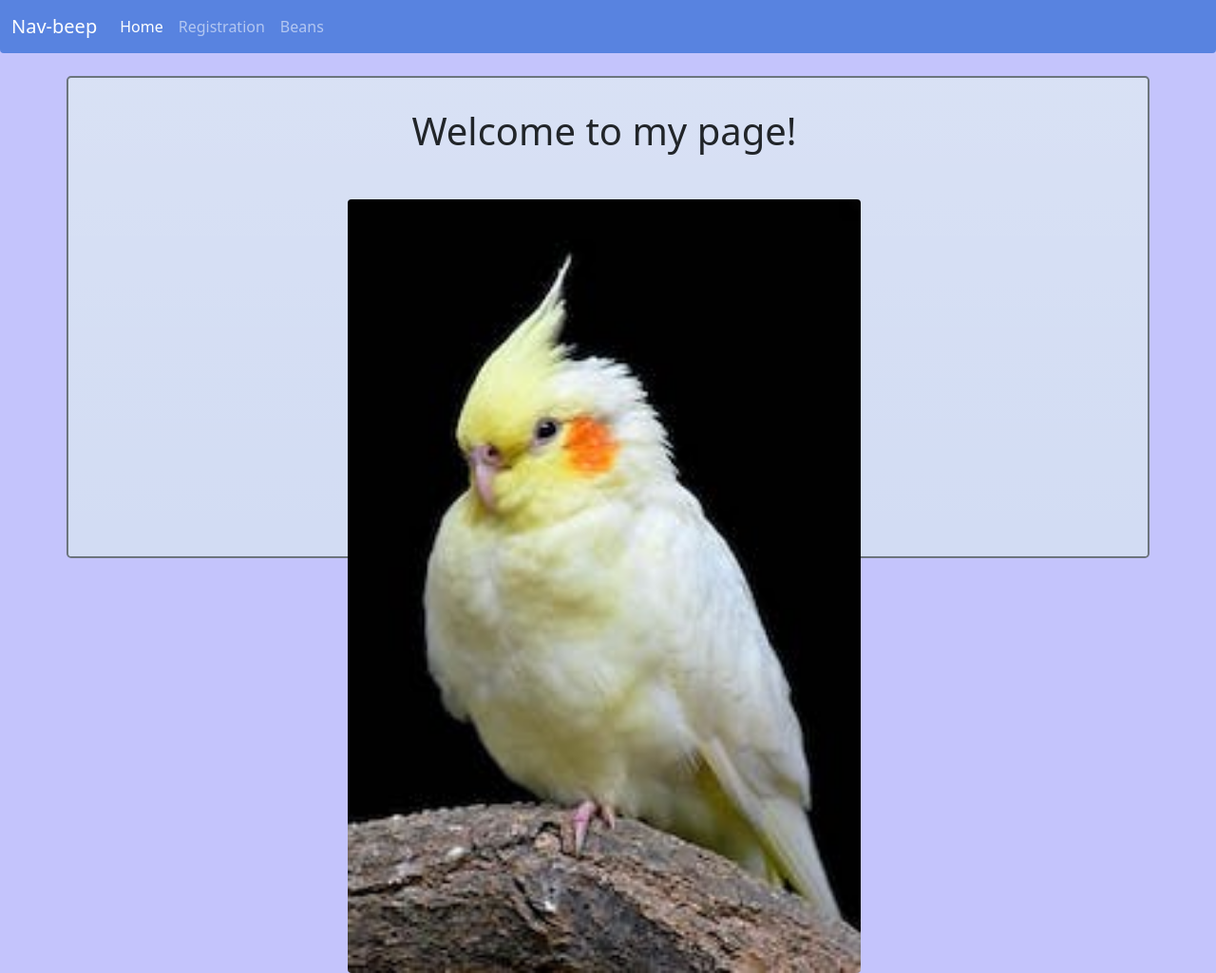
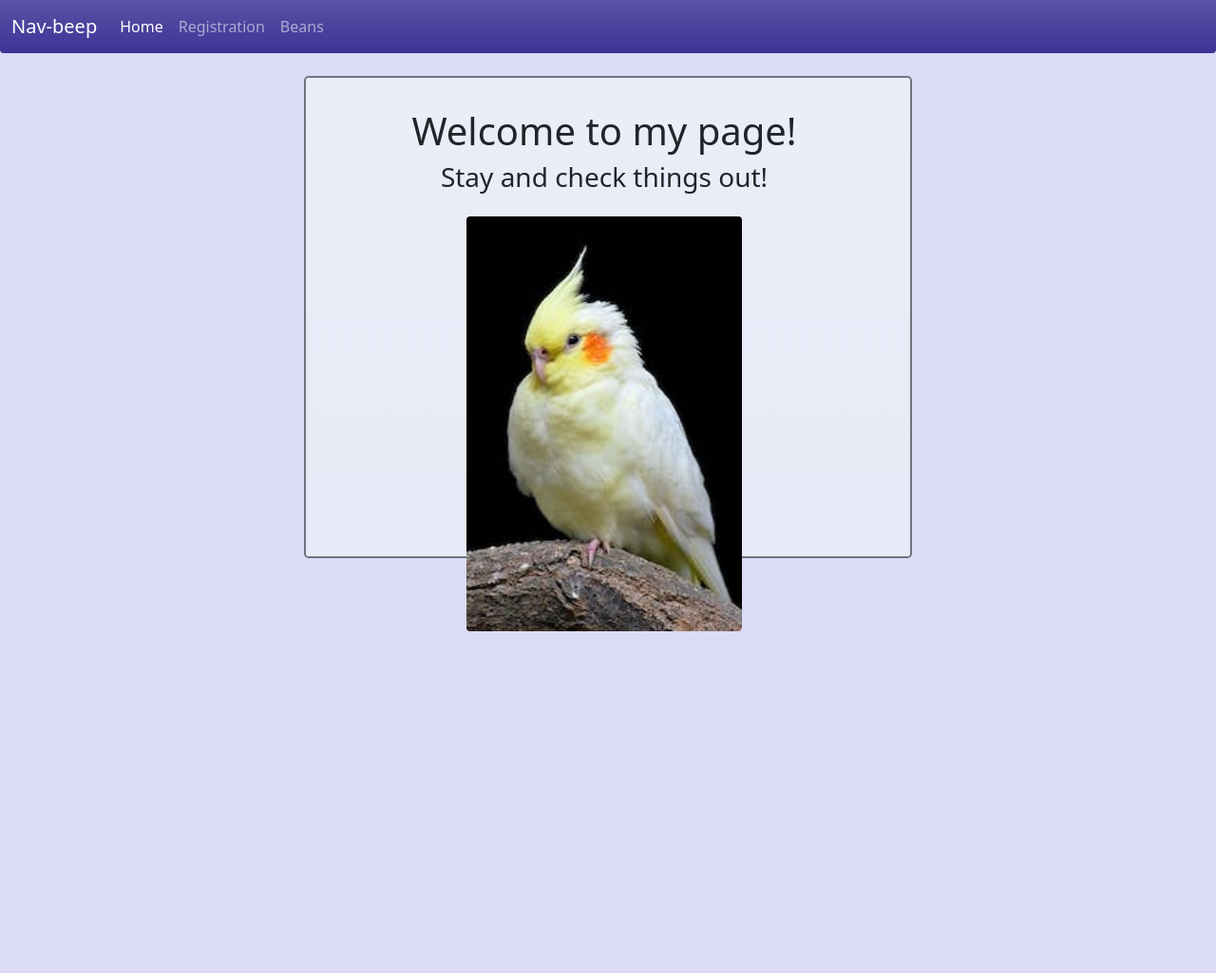
Before and after one commit to Navi-beep/phone_book, a Flask app: page / in a window 1280 px wide. Shown: the whole page at 95% size. After the commit the page ends 665 px from the top, so only its background shows below. Run offline with Flask 2, Linux system fonts and the light colour scheme; some libraries are stand-ins or nearby versions.

Commit message:
changed div width

```diff
--- a/app/templates/base.html
+++ b/app/templates/base.html
@@ -10,9 +10,9 @@
         <!--<link rel="stylesheet" href="assets/css/style.css">-->
         <title>{% block title %}{% endblock title %}</title>
     </head>
-    <body class="body" style="background-color: #c4c4fc;">
+    <body class="body" style="background-color: #dbdbf6;">
 
-        <nav class="navbar navbar-expand-lg navbar-dark rounded-bottom" style="background-color: #5883e0;">
+        <nav class="navbar navbar-expand-lg navbar-dark bg-gradient rounded-bottom" style="background-color: #3e3396;">
                 <div class="container-fluid">
                 <a class="navbar-brand" href="/">Nav-beep</a>
                 <button class="navbar-toggler" type="button" data-bs-toggle="collapse" data-bs-target="#navbarText" aria-controls="navbarText" aria-expanded="false" aria-label="Toggle navigation">
@@ -31,7 +31,7 @@
 
 
 
-        <div class="d-flex text-dark align-items-center container mt-4 text-center border border-secondary border-2 rounded-3 bg-gradient" style="background-color: #d2dcf3;">
+        <div class="d-flex w-50 text-dark align-items-center container mt-4 text-center border border-secondary border-2 rounded-3 bg-gradient" style="background-color: #e6ebf7;">
             <div class="row w-100">
                 <div class="mt-3 m-2 p-3 text-center" style="height: 480px;">
             {% block content %}
--- a/app/templates/index.html
+++ b/app/templates/index.html
@@ -6,7 +6,8 @@
 {% block content %}
 
 <h1 class="h1">Welcome to my page!</h1>
-    <div class="bird mt-5">
+<h3 class="h3">Stay and check things out!</h3>
+    <div class="bird mt-4">
         <img src="{{url_for('static', filename='cockatiel.jpg')}}" alt="cutebird" class="bird rounded w-50"/>
     </div>
 
```
